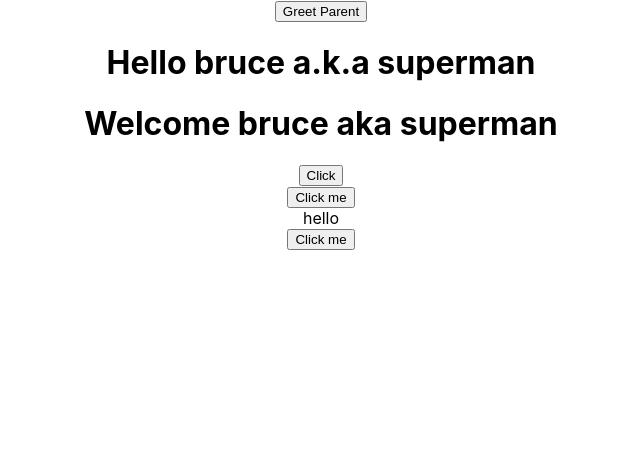
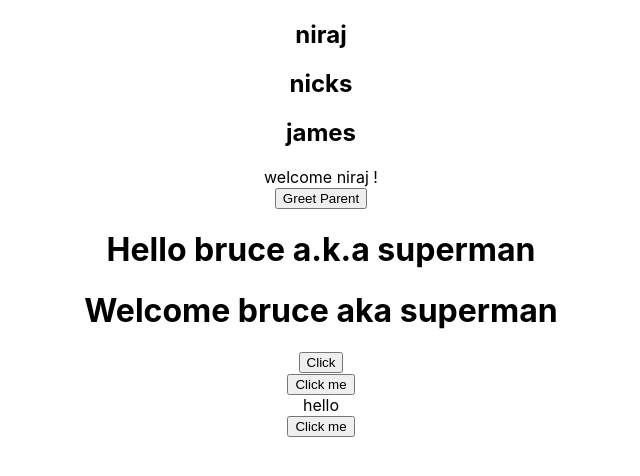
Before and after one commit to nirajbhayera4/React, a React (Create React App) app in the folder hello/: page / in a window 1280 px wide. Shown: the top 476 px of the page, without its empty margins (319-959 px from the left). Built offline with nearby package versions, Linux system fonts and the light colour scheme.

Commit message:
Add name list and enable greeting state
This commit introduces a new NameList component and renders it in the app. It also updates the UserGreeting initial state to logged in so the greeting UI shows the authenticated view by default.

```diff
--- a/hello/src/App.js
+++ b/hello/src/App.js
@@ -10,10 +10,13 @@
 import EventBind from './components/EventBind'
 import ParentComponent from './components/ParentComponent'
 import UserGreeting from './components/UserGreeting'
+import NameList from './components/NameList'
+
 function App() {
   return (
     <div className="App">
       {/*<Counter />*/}
+      <NameList/>
       <UserGreeting />
       <ParentComponent />
       <Greet name="bruce" heroname="superman" />
--- /dev/null
+++ b/hello/src/components/NameList.js
@@ -0,0 +1,14 @@
+import React from 'react'
+
+function NameList() {
+    const names=['niraj','nicks','james']
+  return (
+    <div>
+        <h2>{names[0]}</h2>
+        <h2>{names[1]}</h2>
+        <h2>{names[2]}</h2>
+    </div>
+  )
+}
+
+export default NameList
--- a/hello/src/components/UserGreeting.js
+++ b/hello/src/components/UserGreeting.js
@@ -5,7 +5,7 @@
         super(props)
 
         this.state = {
-            isLoggedIN: false
+            isLoggedIN: true
 
         }
     }
```
